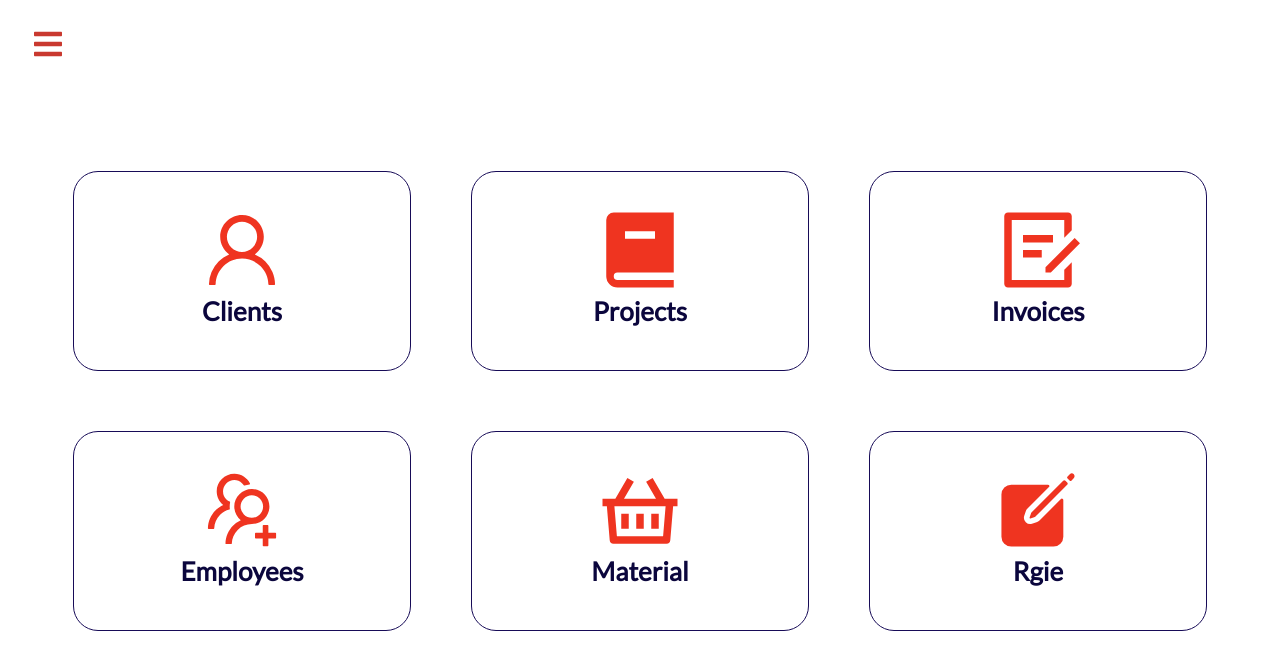
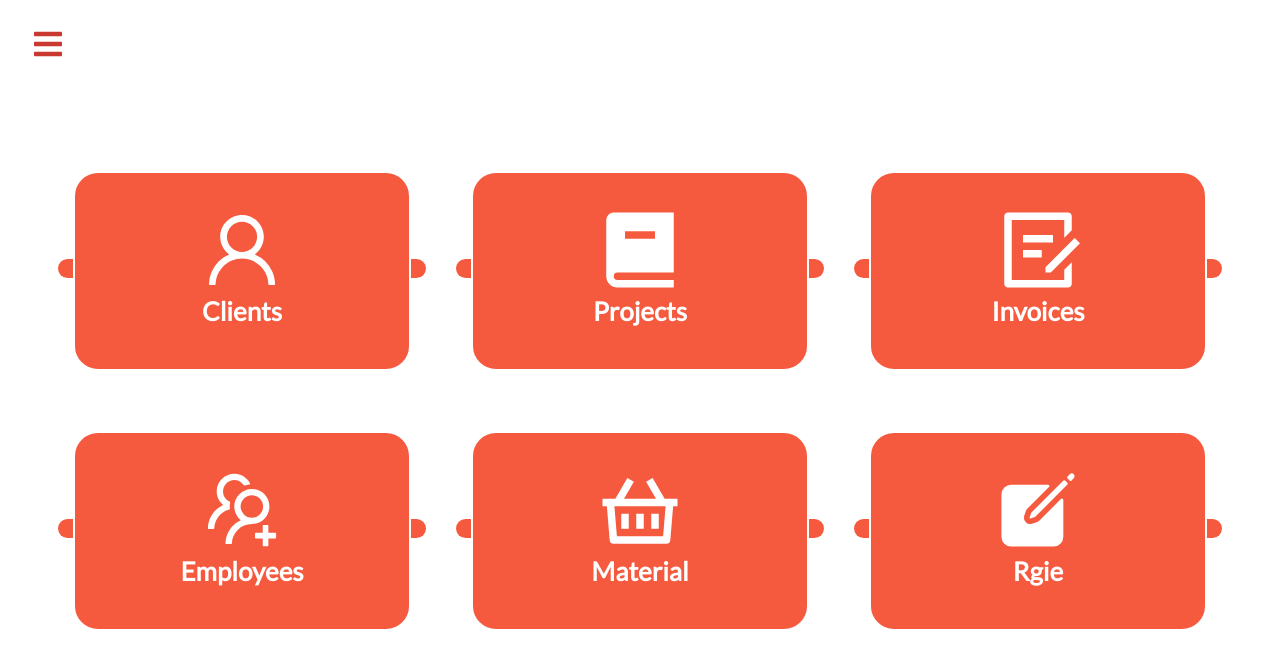
Before and after one commit to ikramjaujate/TFE, a React (Create React App) app in the folder frontend/: page / in a window 1280 px wide. Shown: the top 670 px of the page. Built offline with nearby package versions, Linux system fonts and the light colour scheme.

Commit message:
Restructuration des fichiers pages

```diff
--- a/frontend/src/components/Button/Button.css
+++ b/frontend/src/components/Button/Button.css
@@ -2,11 +2,12 @@
     width: 338px;
     margin: 15px;
     height: 200px;
-    background-color: white;
-    color: black;
+    background-color: #f55a3f;
+    color: rgb(255, 255, 255);
     line-height: 180px;
     border-radius: 25px;
-    border-color: #170b57;
+    border-color: #ffffff;
+    border-width: 2px;
 }
 
 .home_btn p {
@@ -14,18 +15,14 @@
     line-height: normal;
     vertical-align: middle;
     font-weight: bold;
-    color: #0b063d;
+    color: #ffffff;
 }
 
+.home_btn a {
+    background-color: #ffffff;
+    color: rgb(255, 255, 255);
+}
 .home_btn:hover {
     color: rgb(255, 255, 255);
     background-color: #edecec;
 }
-
-.home_btn:hover p, svg {
-    color: #ef3420;
-}
-
-svg:hover {
-    color: #375f79!important;
-}
--- a/frontend/src/components/Navbar/Navbar.css
+++ b/frontend/src/components/Navbar/Navbar.css
@@ -12,7 +12,18 @@
     color: #c9392f!important;
   }
 
+  .navbar__link {
+    color :  black;
+  }
 
+  .navbar__link:hover {
+    color: rgb(31, 57, 90) !important;
+  }
+
+  .navbar__link--active {
+    background-color: #ffffff!important;
+    color: #1d1f3d !important;
+  }
 
   .nav-menu {
     background-color: #c9392f;
--- a/frontend/src/components/Navbar/Navbar.js
+++ b/frontend/src/components/Navbar/Navbar.js
@@ -34,7 +34,7 @@ const Navbar = () => {
                 {SidebarData.map((item, index) => {
                     return (
                         <li key={index} className={item.cName}>
-                            <NavLink to={item.path}>
+                            <NavLink exact to={item.path} activeClassName="navbar__link--active" className="navbar__link">
                                 {item.icon}
                                 <span>{item.title}</span>
                             </NavLink>
--- a/frontend/src/pages/Home.js
+++ /dev/null
@@ -1,39 +0,0 @@
-import 'bootstrap/dist/css/bootstrap.min.css';
-import React from 'react';
-import Button from '../components/Button/Button';
-import * as icon from 'react-icons/io5';
-import * as BS from "react-bootstrap";
-import './Home.css';
-import * as AiIcons from "react-icons/ai";
-import * as RiIcons from "react-icons/ri";
-import * as BiIcons from "react-icons/bi";
-
-const Home = () => {
-
-    return (
-        <BS.Container fluid className="div pt-3">
-            <div className="d-flex justify-content-center div">
-                <BS.Col lg="2"></BS.Col>
-                <BS.Col md="auto" className="div">
-                    <Button icon={ <AiIcons.AiOutlineUser /> } text='Clients' bd_color='#940000' icon_color='#ef3420' destination='/clients' />
-                    <Button icon={ <RiIcons.RiBook2Fill /> } text='Projects' bd_color='#947e00' icon_color='#ef3420' destination='/projects' />
-                    <Button icon={ <RiIcons.RiDraftLine /> } text='Invoices' bd_color='#002147' icon_color='#ef3420' destination='/invoices' />
-                </BS.Col>
-                <BS.Col lg="2"></BS.Col>
-            </div>
-            <div className="d-flex justify-content-center">
-                <BS.Col lg="2"></BS.Col>
-                <BS.Col md="auto" className="div">
-                    <Button icon={ <AiIcons.AiOutlineUsergroupAdd /> } text='Employees' bd_color='#004d00' icon_color='#ef3420' destination='/employees' />
-                    <Button icon={ <RiIcons.RiShoppingBasket2Line /> } text='Material' bd_color='#002147' icon_color='#ef3420' destination='/material' />
-                    <Button icon={ <icon.IoCreate /> } text='Rgie' bd_color='#66023c' icon_color='#ef3420' destination='/projets_rgie' />
-                </BS.Col>
-                <BS.Col lg="2"></BS.Col>
-            </div>
-
-        </BS.Container>
-    );
-};
-
-
-export default Home;
--- /dev/null
+++ b/frontend/src/pages/Home/Home.js
@@ -0,0 +1,39 @@
+import 'bootstrap/dist/css/bootstrap.min.css';
+import React from 'react';
+import Button from '../../components/Button/Button';
+import * as icon from 'react-icons/io5';
+import * as BS from "react-bootstrap";
+import './Home.css';
+import * as AiIcons from "react-icons/ai";
+import * as RiIcons from "react-icons/ri";
+import * as BiIcons from "react-icons/bi";
+
+const Home = () => {
+
+    return (
+        <BS.Container fluid className="div pt-3">
+            <div className="d-flex justify-content-center div">
+                <BS.Col lg="2"></BS.Col>
+                <BS.Col md="auto" className="div">
+                    <Button icon={ <AiIcons.AiOutlineUser /> } text='Clients' bd_color='#ffffff' icon_color='#ffffff' destination='/clients' />
+                    <Button icon={ <RiIcons.RiBook2Fill /> } text='Projects' bd_color='#ffffff' icon_color='#ffffff' destination='/projects' />
+                    <Button icon={ <RiIcons.RiDraftLine /> } text='Invoices' bd_color='#ffffff' icon_color='#ffffff' destination='/invoices' />
+                </BS.Col>
+                <BS.Col lg="2"></BS.Col>
+            </div>
+            <div className="d-flex justify-content-center">
+                <BS.Col lg="2"></BS.Col>
+                <BS.Col md="auto" className="div">
+                    <Button icon={ <AiIcons.AiOutlineUsergroupAdd /> } text='Employees' bd_color='#ffffff' icon_color='#ffffff' destination='/employees' />
+                    <Button icon={ <RiIcons.RiShoppingBasket2Line /> } text='Material' bd_color='#ffffff' icon_color='#ffffff' destination='/material' />
+                    <Button icon={ <icon.IoCreate /> } text='Rgie' bd_color='#ffffff' icon_color='#ffffff' destination='/projets_rgie' />
+                </BS.Col>
+                <BS.Col lg="2"></BS.Col>
+            </div>
+
+        </BS.Container>
+    );
+};
+
+
+export default Home;
```
Also changed, not shown: frontend/src/App.js (+6 -6 lines), frontend/src/pages/Clients/Clients.js (renamed from frontend/src/pages/Clients.js), frontend/src/pages/Employees/Employees.js (renamed from frontend/src/pages/Employees.js), frontend/src/pages/Home/Home.css (renamed from frontend/src/pages/Home.css), frontend/src/pages/Invoices/Invoices.js (renamed from frontend/src/pages/Invoices.js), frontend/src/pages/Material/Material.js (renamed from frontend/src/pages/Material.js), frontend/src/pages/Projects/Projects.js (renamed from frontend/src/pages/Projects.js).
